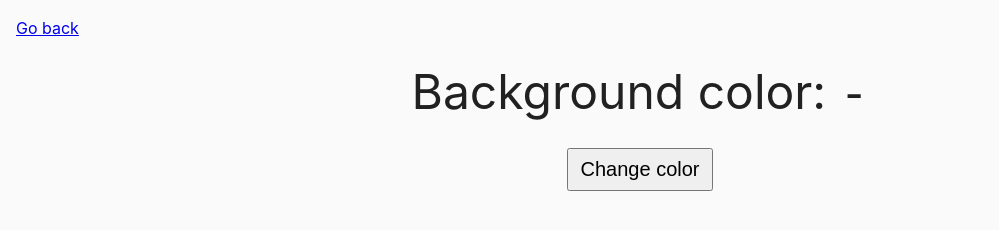
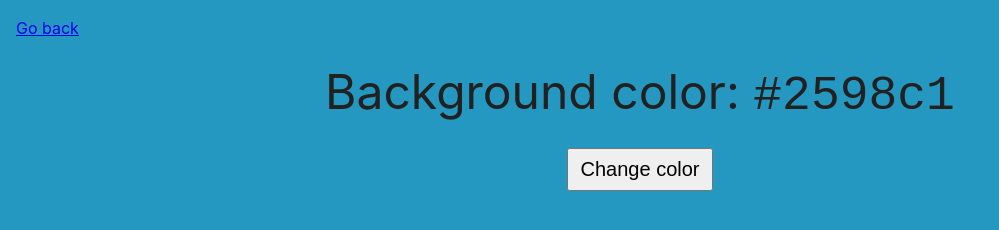
Before and after one commit to TigranKh21/goit-js-hw-06, a website built with Vite: page src/partials/task-09.html in a window 1280 px wide. Both pictures are taken after a click on the button "Change color". Shown: the whole page, without its empty margins (0-999 px from the left). Built offline with nearby package versions, Linux system fonts and the light colour scheme; files whose address does not match are found by name.

Commit message:
task-9 currentColor is added

```diff
--- a/src/js/task-09.js
+++ b/src/js/task-09.js
@@ -3,3 +3,16 @@ function getRandomHexColor() {
     .toString(16)
     .padStart(6, 0)}`;
 }
+
+console.log(getRandomHexColor());
+const body = document.querySelector('body');
+const changeColorBtn = document.querySelector('.change-color');
+const currentColor = document.querySelector('.color');
+
+changeColorBtn.addEventListener('click', onChangeColor);
+
+function onChangeColor() {
+  const newColor = getRandomHexColor();
+  body.style.backgroundColor = `${newColor}`;
+  currentColor.textContent = `${newColor}`;
+}
--- a/src/partials/task-09.html
+++ b/src/partials/task-09.html
@@ -36,6 +36,6 @@
       <button type="button" class="change-color">Change color</button>
     </div>
 
-    <script src="js/task-09.js" type="module"></script>
+    <script src="../js/task-09.js" type="module"></script>
   </body>
 </html>
```
